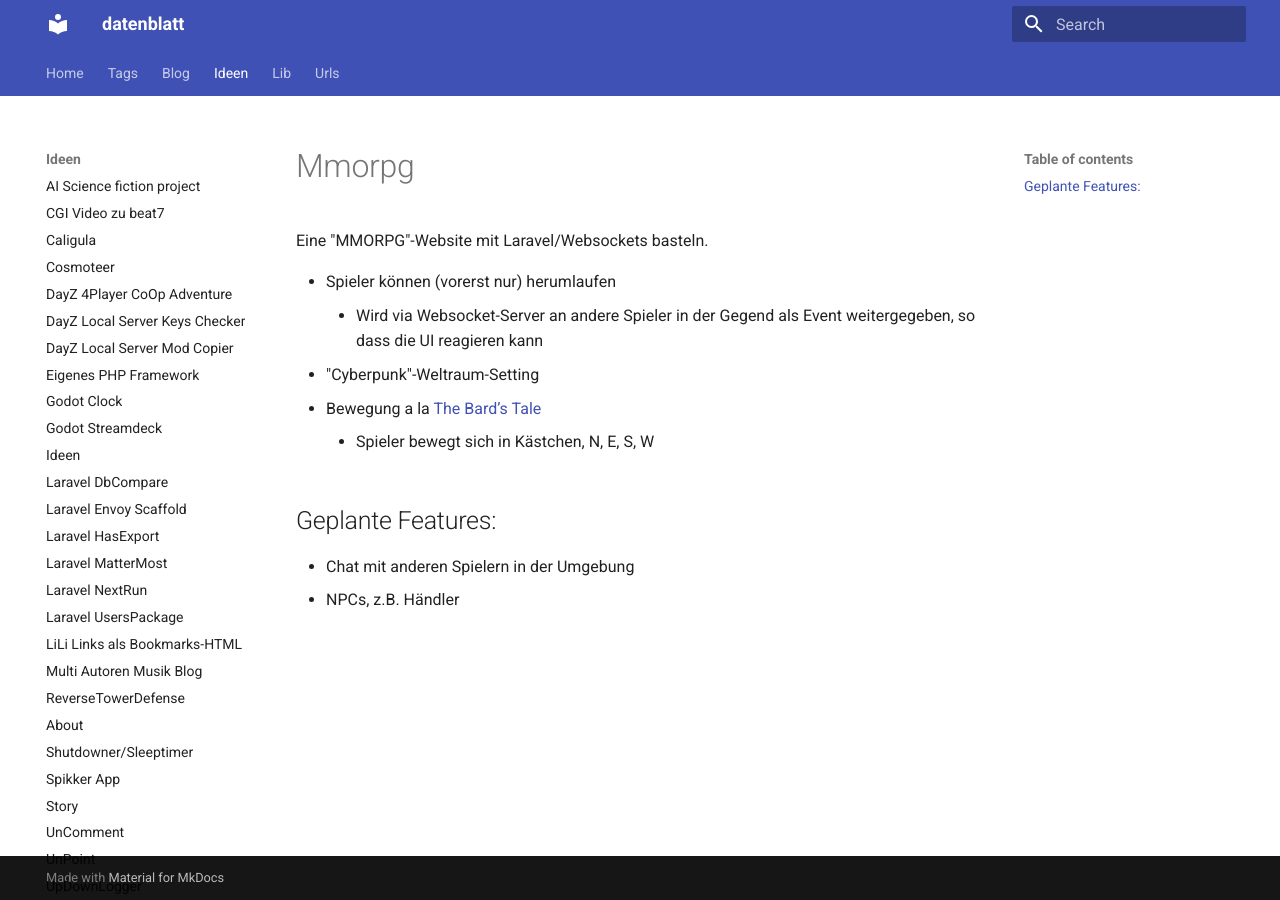
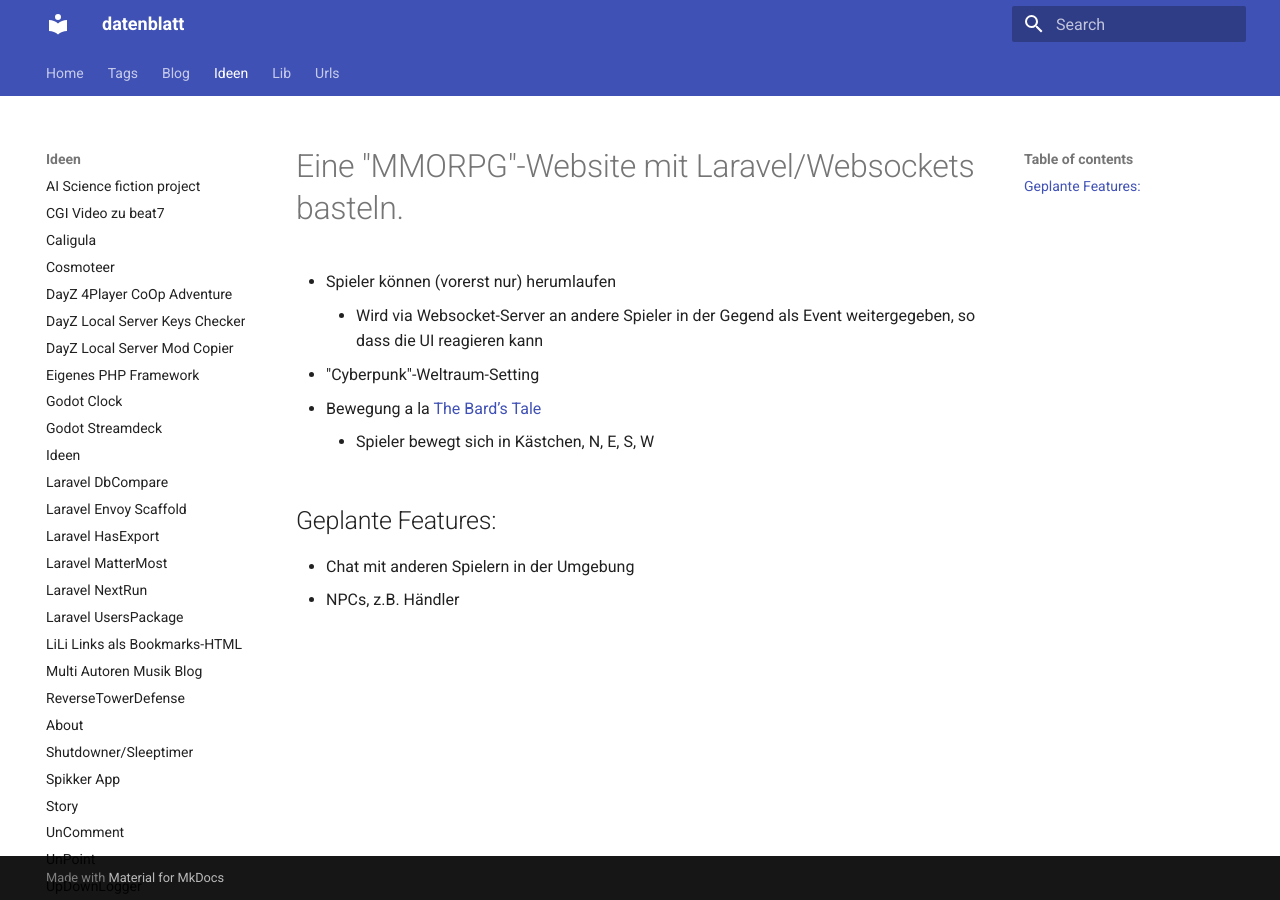
Before and after one commit to revooms/datenblatt, an MkDocs documentation site: the page built from data/ideen/mmorpg.md, in a window 1280 px wide. Built offline with MkDocs 1.6.1 and Material for MkDocs 9.7.7, drawn with Linux system fonts in a browser that asks for light colours.

Commit message:
Update mmorpg.md

```diff
--- a/data/ideen/mmorpg.md
+++ b/data/ideen/mmorpg.md
@@ -1,5 +1,4 @@
-Eine "MMORPG"-Website mit Laravel/Websockets basteln.
-
+# Eine "MMORPG"-Website mit Laravel/Websockets basteln.
 - Spieler können (vorerst nur) herumlaufen
 	- Wird via Websocket-Server an andere Spieler in der Gegend als Event weitergegeben, so dass die UI reagieren kann
 - "Cyberpunk"-Weltraum-Setting
@@ -7,6 +6,5 @@ Eine "MMORPG"-Website mit Laravel/Websockets basteln.
 	- Spieler bewegt sich in Kästchen, N, E, S, W
 
 ## Geplante Features:
-
 - Chat mit anderen Spielern in der Umgebung
 - NPCs, z.B. Händler
```
